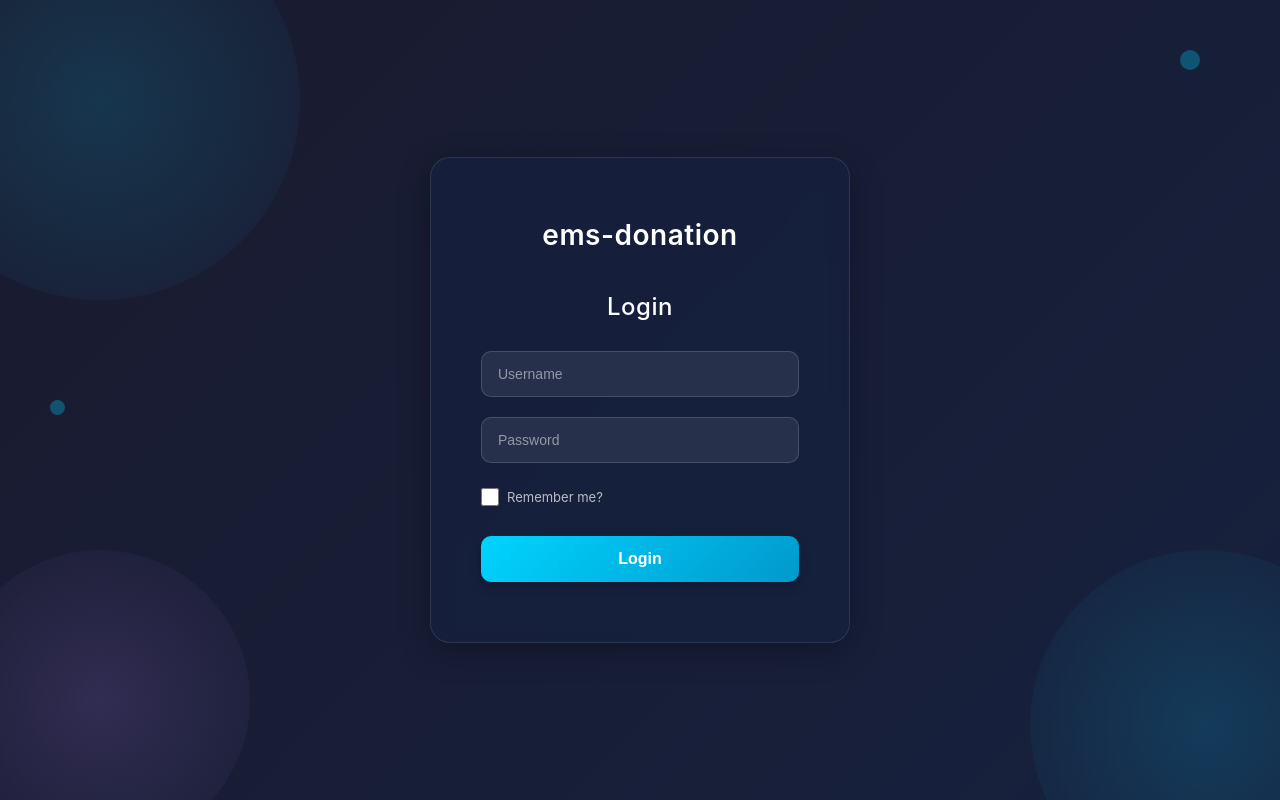
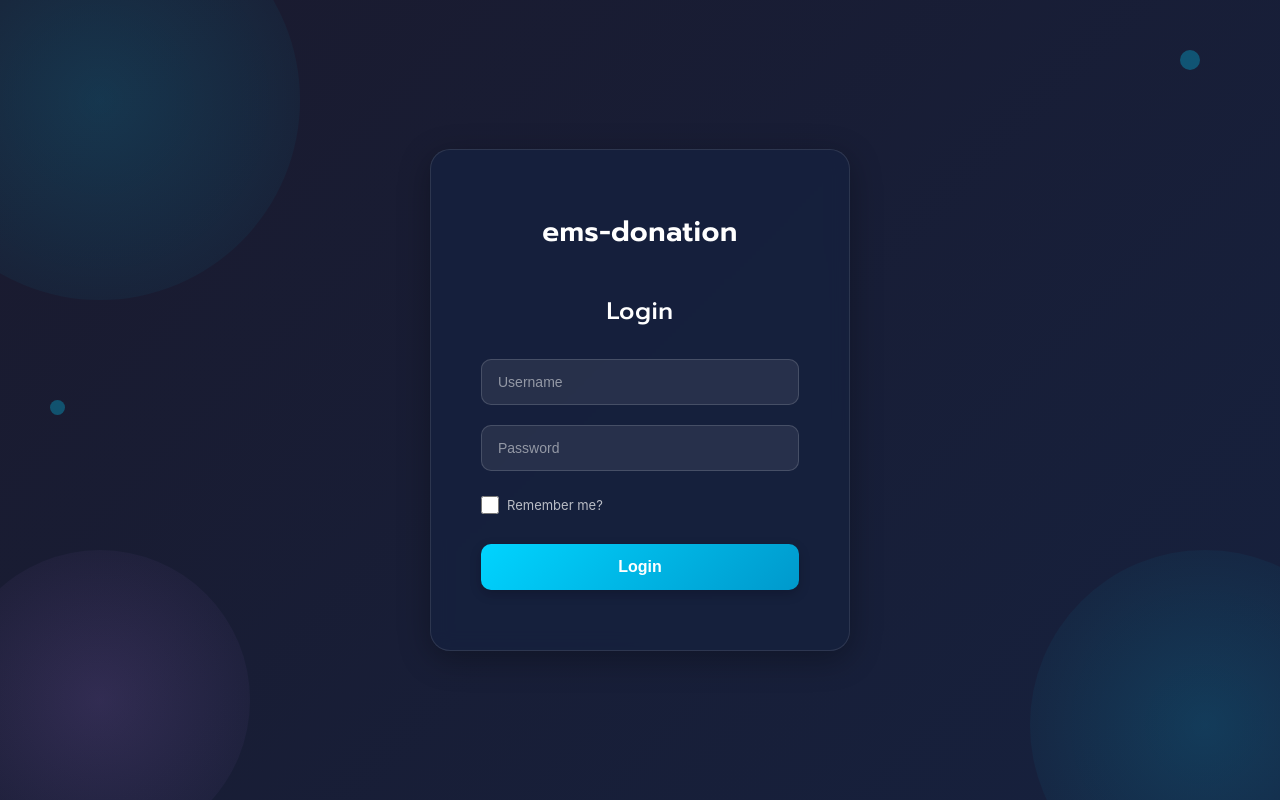
Before and after one commit to SSmikey/ems-donation, a Next.js app: page / in a window 1280 px wide. Built offline with nearby package versions, Linux system fonts and the light colour scheme.

Commit message:
add font for header, tile, content

```diff
--- a/src/app/dashboard/page.tsx
+++ b/src/app/dashboard/page.tsx
@@ -61,11 +61,6 @@ export default function Dashboard() {
           {/* Page Title */}
           <div className={styles.pageHeader}>
             <h1>Donation Dashboard</h1>
-            <div className={styles.breadcrumb}>
-              <span>หน้าหลัก</span>
-              <span className={styles.separator}>&gt;</span>
-              <span>แผงควบคุม</span>
-            </div>
           </div>
 
           {/* Statistics Row */}
--- a/src/app/globals.css
+++ b/src/app/globals.css
@@ -20,11 +20,17 @@ body {
 body {
   color: var(--foreground);
   background: var(--background);
-  font-family: -apple-system, BlinkMacSystemFont, 'Segoe UI', 'Roboto', 'Oxygen',
-    'Ubuntu', 'Cantarell', 'Fira Sans', 'Droid Sans', 'Helvetica Neue',
-    sans-serif;
+  font-family: var(--font-sarabun);
   -webkit-font-smoothing: antialiased;
   -moz-osx-font-smoothing: grayscale;
+}
+
+/* Headers and titles use Prompt font */
+h1, h2, h3, h4, h5, h6,
+.header,
+.title,
+.heading {
+  font-family: var(--font-prompt);
 }
 
 /* Scrollbar styling */
--- a/src/app/layout.tsx
+++ b/src/app/layout.tsx
@@ -1,15 +1,17 @@
 import type { Metadata } from "next";
-import { Geist, Geist_Mono } from "next/font/google";
+import { Prompt, Sarabun } from "next/font/google";
 import "./globals.css";
 
-const geistSans = Geist({
-  variable: "--font-geist-sans",
-  subsets: ["latin"],
+const prompt = Prompt({
+  variable: "--font-prompt",
+  subsets: ["latin", "thai"],
+  weight: ["400", "500", "600", "700"],
 });
 
-const geistMono = Geist_Mono({
-  variable: "--font-geist-mono",
-  subsets: ["latin"],
+const sarabun = Sarabun({
+  variable: "--font-sarabun",
+  subsets: ["latin", "thai"],
+  weight: ["400", "500", "600", "700"],
 });
 
 export const metadata: Metadata = {
@@ -24,7 +26,7 @@ export default function RootLayout({
 }>) {
   return (
     <html lang="en">
-      <body className={`${geistSans.variable} ${geistMono.variable}`}>
+      <body className={`${prompt.variable} ${sarabun.variable}`}>
         {children}
       </body>
     </html>
--- a/src/app/warehouse/page.tsx
+++ b/src/app/warehouse/page.tsx
@@ -85,7 +85,6 @@ export default function WarehousePage() {
                     <div className={styles.pageHeader}>
                         <div>
                             <h1>คลังสินค้าส่วนกลาง (Central Warehouse)</h1>
-                            <p style={{ color: 'rgba(255,255,255,0.5)', marginTop: '5px' }}>จัดการสต็อกสิ่งของบริจาคและทรัพยากรทั้งหมด</p>
                         </div>
                         <div className={styles.actionButtons}>
                             <button
```
